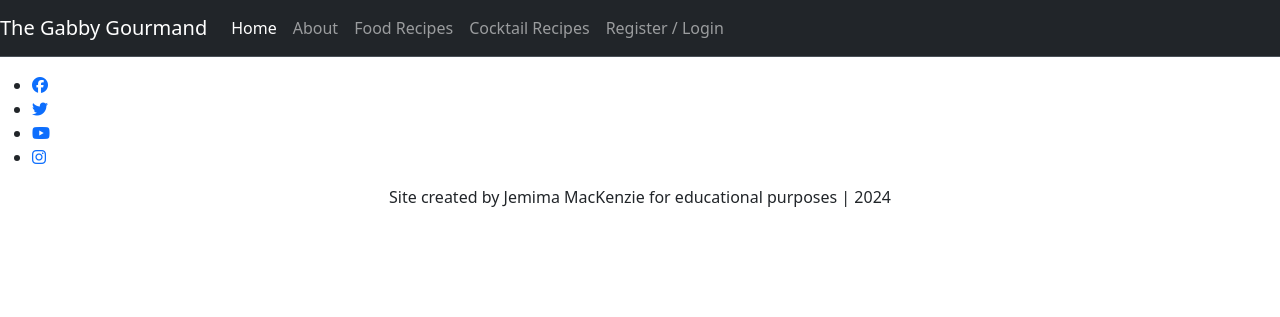
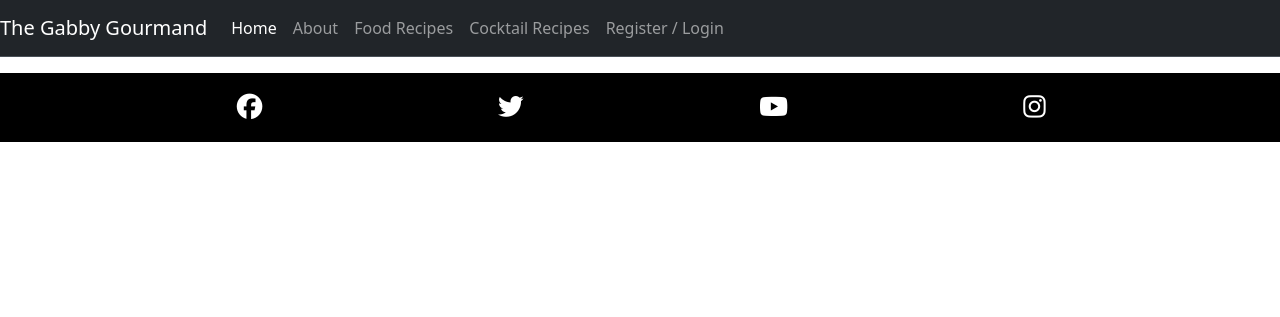
Before and after one commit to Jem212Mac/the-gabby-gourmand, a Django app: page / in a window 1280 px wide. Shown: the top 317 px of the page. Run offline with Django 4.2, Linux system fonts and the light colour scheme; data that the repository does not hold is empty; some libraries are stand-ins or nearby versions.

Commit message:
feat: Add custom css styling to base.html footer

```diff
--- a/gabbygourmand/settings.py
+++ b/gabbygourmand/settings.py
@@ -28,7 +28,7 @@ TEMPLATES_DIR = os.path.join(BASE_DIR, 'templates')
 SECRET_KEY = os.environ.get("SECRET_KEY")
 
 # SECURITY WARNING: don't run with debug turned on in production!
-DEBUG = True
+DEBUG = False
 
 ALLOWED_HOSTS = ['8000-jem212mac-thegabbygourm-hkesneuoxc2.ws-eu112.gitpod.io','.herokuapp.com']
 
@@ -131,6 +131,7 @@ USE_TZ = True
 # https://docs.djangoproject.com/en/4.2/howto/static-files/
 
 STATIC_URL = 'static/'
+STATICFILES_DIRS = [os.path.join(BASE_DIR, 'static'), ]
 
 # Default primary key field type
 # https://docs.djangoproject.com/en/4.2/ref/settings/#default-auto-field
--- /dev/null
+++ b/static/css/style.css
@@ -0,0 +1,15 @@
+/* Footer */
+#social-networks {
+    background-color: rgb(0, 0, 0);
+    text-align: center;
+    padding: 20px 0;
+    display: flex;
+    justify-content: space-evenly;
+    list-style-type: none;
+}
+
+#social-networks i {
+    font-size: 160%;
+    padding: 5%;
+    color: rgb(255, 255, 255);
+}
--- a/templates/base.html
+++ b/templates/base.html
@@ -1,3 +1,5 @@
+{% load static %}
+
 {% url 'home' as home_url %}
 
 <!DOCTYPE html>
@@ -13,6 +15,10 @@
     <!-- Bootstrap CSS -->
     <link href="https://cdn.jsdelivr.net/npm/bootstrap@5.3.3/dist/css/bootstrap.min.css" rel="stylesheet"
         integrity="sha384-QWTKZyjpPEjISv5WaRU9OFeRpok6YctnYmDr5pNlyT2bRjXh0JMhjY6hW+ALEwIH" crossorigin="anonymous">
+
+    <!-- Custom CSS -->
+    <link rel="stylesheet" href="{% static 'css/style.css' %}">
+
 </head>
 
 <body>
@@ -78,11 +84,6 @@
                     <i class="fa-brands fa-instagram"></i></a>
             </li>
         </ul>
-        <p class="text-center">
-            {% block copyright %}
-            Site created by Jemima MacKenzie for educational purposes | 2024
-            {% endblock copyright %}
-        </p>
     </footer>
 
     <!-- Font Awesome Link -->
```
